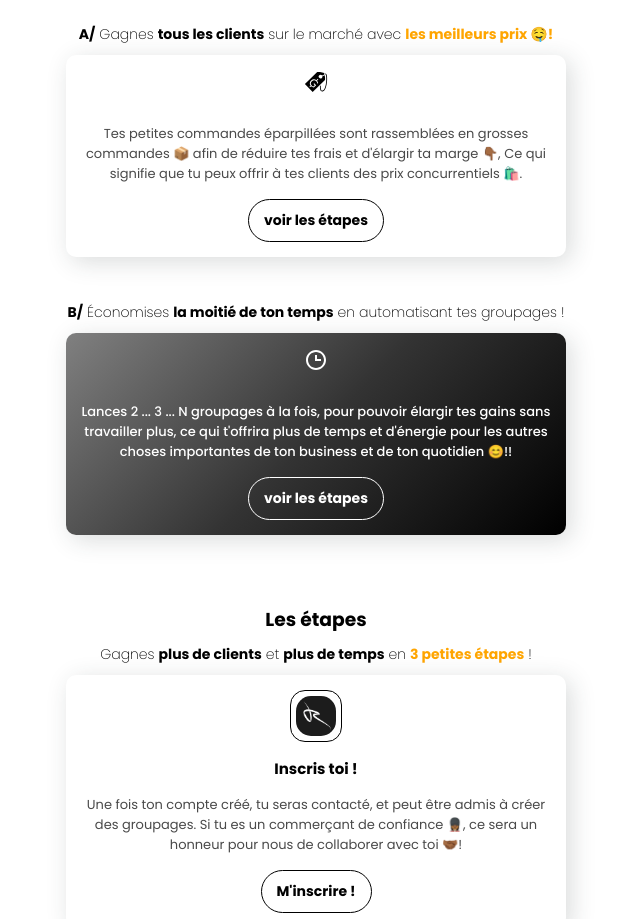
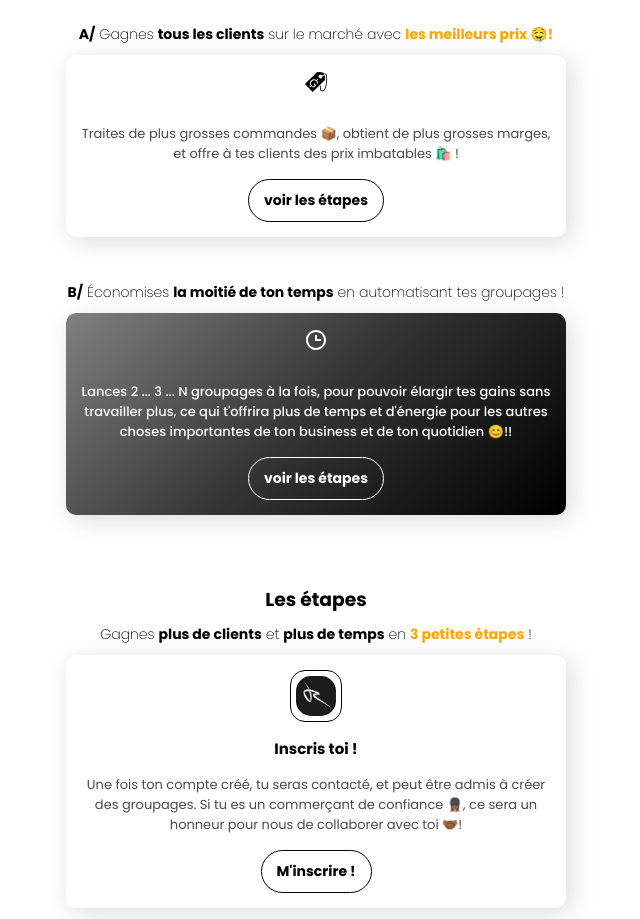
Before and after one commit to revenge-buy/plateforme, a Next.js app: page / in a window 1280 px wide. Shown: the part 940-1859 px from the top of the page, without its empty margins (324-964 px from the left). Built offline with nearby package versions, Linux system fonts and the light colour scheme.

Commit message:
updating advantages writing

```diff
--- a/containers/Home/Advantages/index.jsx
+++ b/containers/Home/Advantages/index.jsx
@@ -16,7 +16,7 @@ const Advantages = () => {
       <div className={style.advantage}>
         <h4><b>A/</b> Gagnes <b>tous les clients</b> sur le marché avec <b>les meilleurs prix 🤤!</b></h4>
         <BoxOne
-          text={`Tes petites commandes éparpillées sont rassemblées en grosses commandes 📦 afin de réduire tes frais et d'élargir ta marge 👇🏾, Ce qui signifie que tu peux offrir à tes clients des prix concurrentiels 🛍️.`}
+          text={`Traites de plus grosses commandes 📦, obtient de plus grosses marges, et offre à tes clients des prix imbatables 🛍️ !`}
           type="price"
           button={button}
         />
```
